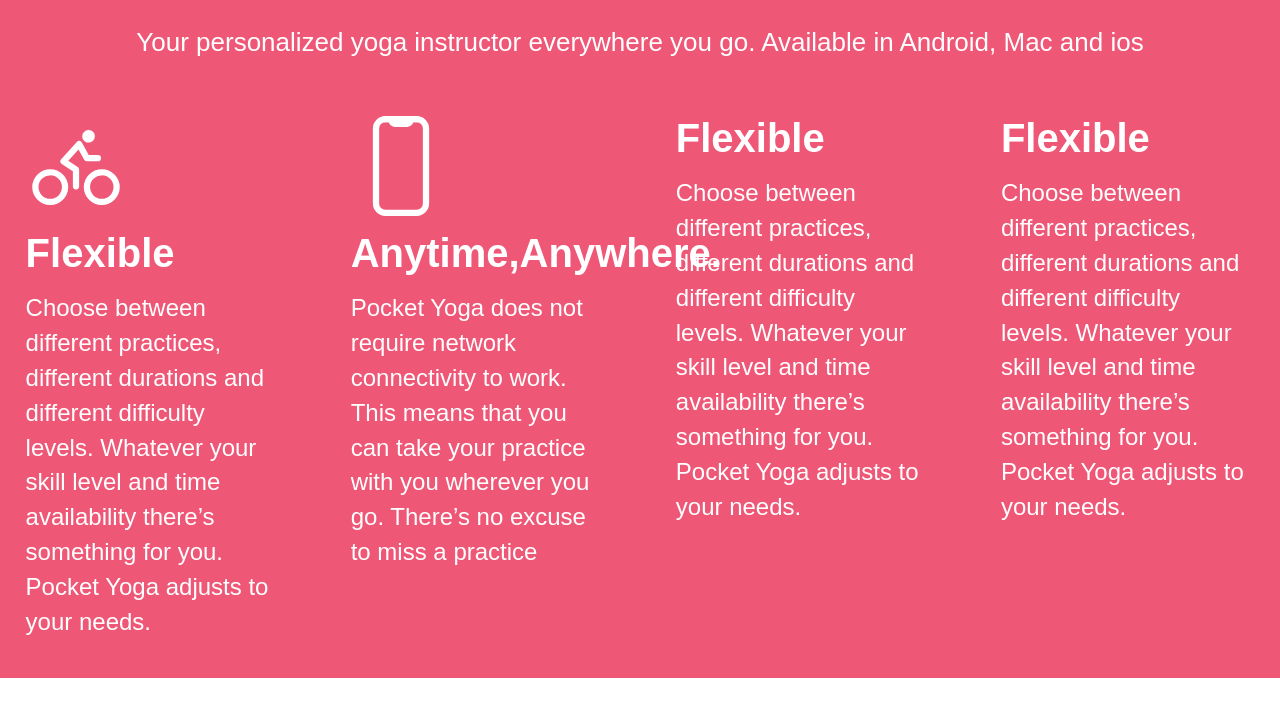
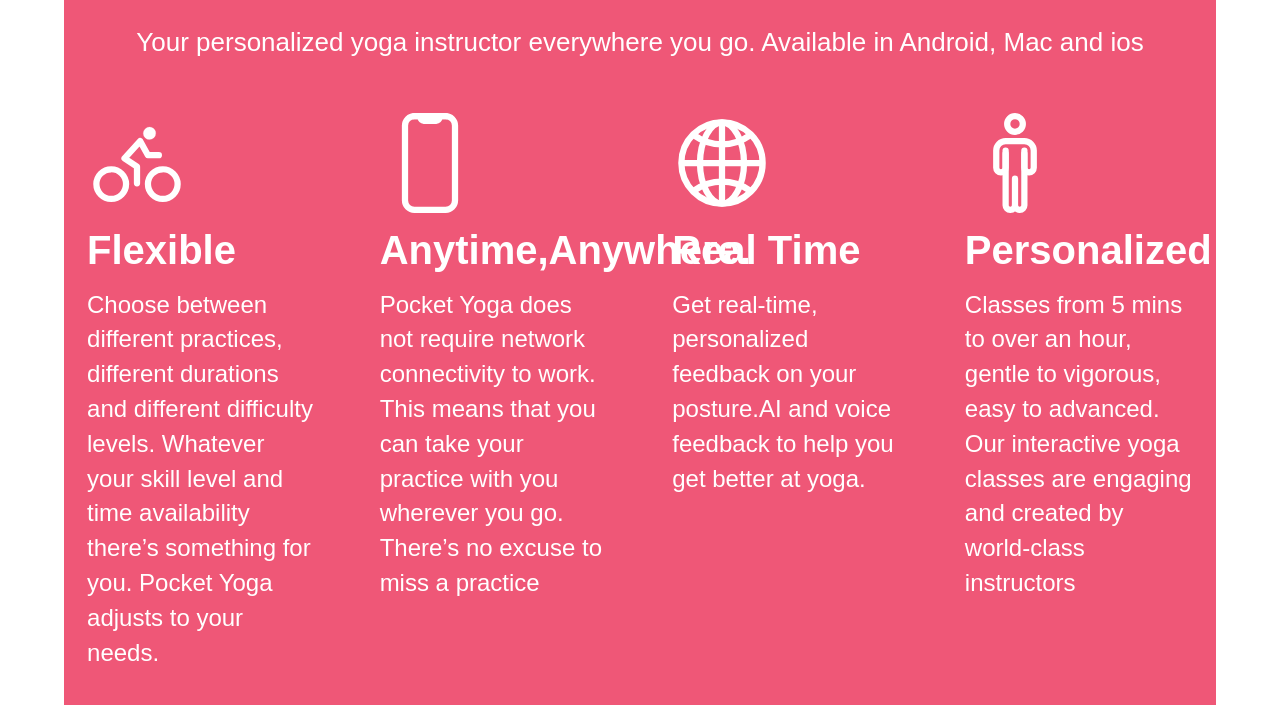
Before and after one commit to iamomkar-dalvi/Tel-Website, a website: page index.html in a window 1280 px wide. Shown: the part 913-1638 px from the top of the page. Drawn offline with nearby package versions, Linux system fonts and the light colour scheme.

Commit message:
second-commit

```diff
--- a/index.html
+++ b/index.html
@@ -55,18 +55,24 @@
               you go. There’s no excuse to miss a practice</p>
         </div>
         <div class="col span-1-of-4 box">
-          <h3 >Flexible</h3>
-          <p>Choose between different practices, different durations
-            and different difficulty levels. Whatever your skill level
-            and time availability there’s something for you. Pocket
-             Yoga adjusts to your needs.</p>
+          <ion-icon name="globe-outline" class="icon-big"></ion-icon>
+          <h3 >Real Time</h3>
+          <p>Get real-time,
+            personalized feedback
+            on your posture.AI and
+            voice feedback to help
+            you get better at yoga.</p>
         </div>
         <div class="col span-1-of-4 box">
-          <h3 >Flexible</h3>
-          <p>Choose between different practices, different durations
-            and different difficulty levels. Whatever your skill level
-            and time availability there’s something for you. Pocket
-             Yoga adjusts to your needs.</p>
+          <ion-icon name="man-outline" class="icon-big"></ion-icon>
+          <h3 >Personalized</h3>
+          <p>Classes from 5 mins
+            to over an hour,
+            gentle to vigorous,
+            easy to advanced.<br>Our interactive yoga
+            classes are engaging and
+            created by world-class
+            instructors</p>
         </div>
       </div>
     </section>
--- a/style.css
+++ b/style.css
@@ -73,7 +73,7 @@
 /* ROW  Nav bar section*/
 
 .row{
-    max-width: 1900px;
+    max-width: 90%;
     margin: auto;
 }
 
```
